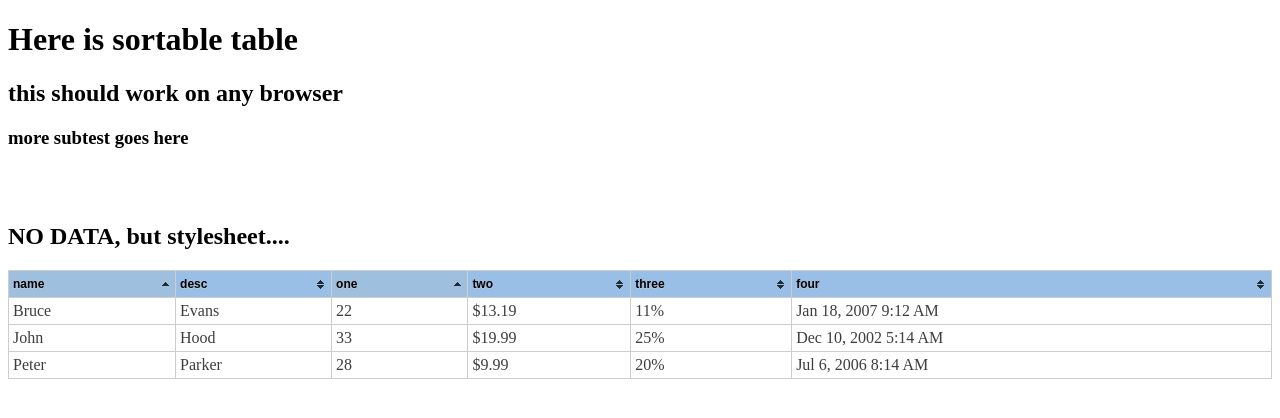
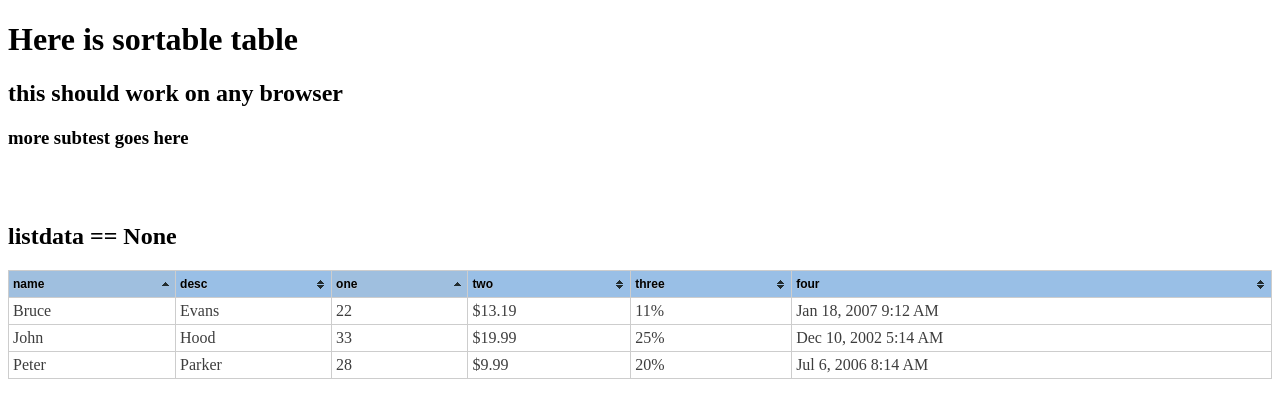
Before and after one commit to j2abro/crowdsec, a Flask app: page /idealist/ in a window 1280 px wide. Shown: the top 418 px of the page. Run offline with Flask 2, Linux system fonts and the light colour scheme; some libraries are stand-ins or nearby versions.

Commit message:
testing templates

```diff
--- a/templates/idealist.html
+++ b/templates/idealist.html
@@ -45,7 +45,7 @@ $(function() {
 {% endfor %}
 
 {% else %}
-<h2>NO DATA, but stylesheet....</h2>
+<h2>listdata == None</h2>
 
 {% endif %}
 
```
